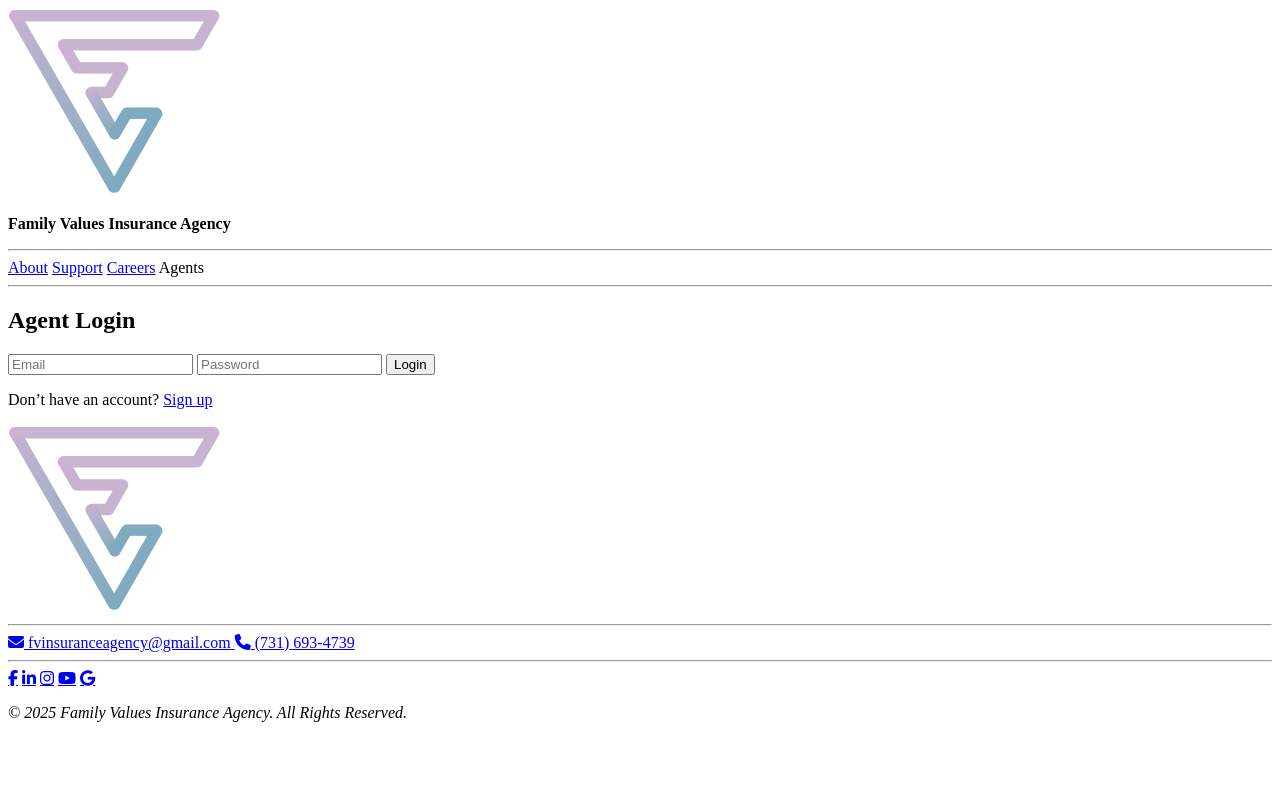
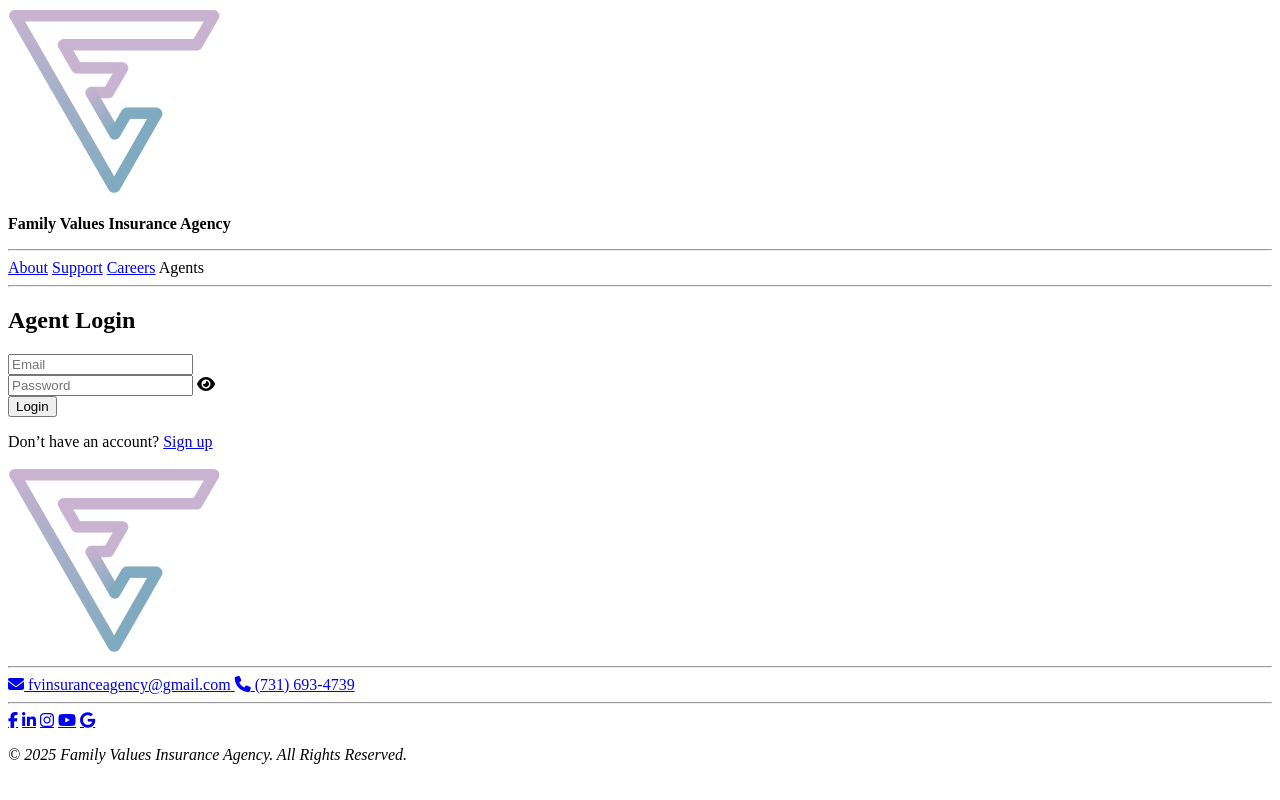
Before and after one commit to Birdizzle28/FVIA, a website with bundled scripts: page login.html in a window 1280 px wide. Built offline with nearby package versions, Linux system fonts and the light colour scheme; a script that the page names is missing; a web font is replaced by a local one.

Commit message:
Update login.html

```diff
--- a/login.html
+++ b/login.html
@@ -27,7 +27,10 @@
     <h2>Agent Login</h2>
     <form id="login-form">
       <input type="email" id="email" placeholder="Email" required>
-      <input type="password" id="password" placeholder="Password" required>
+      <div class="password-wrapper">
+  <input type="password" id="password" placeholder="Password" required>
+  <span toggle="#password" class="fa fa-eye toggle-password"></span>
+</div>
       <button type="submit">Login</button>
     </form>
     <p class="switch-auth">Don’t have an account? <a href="signup.html">Sign up</a></p>
```
